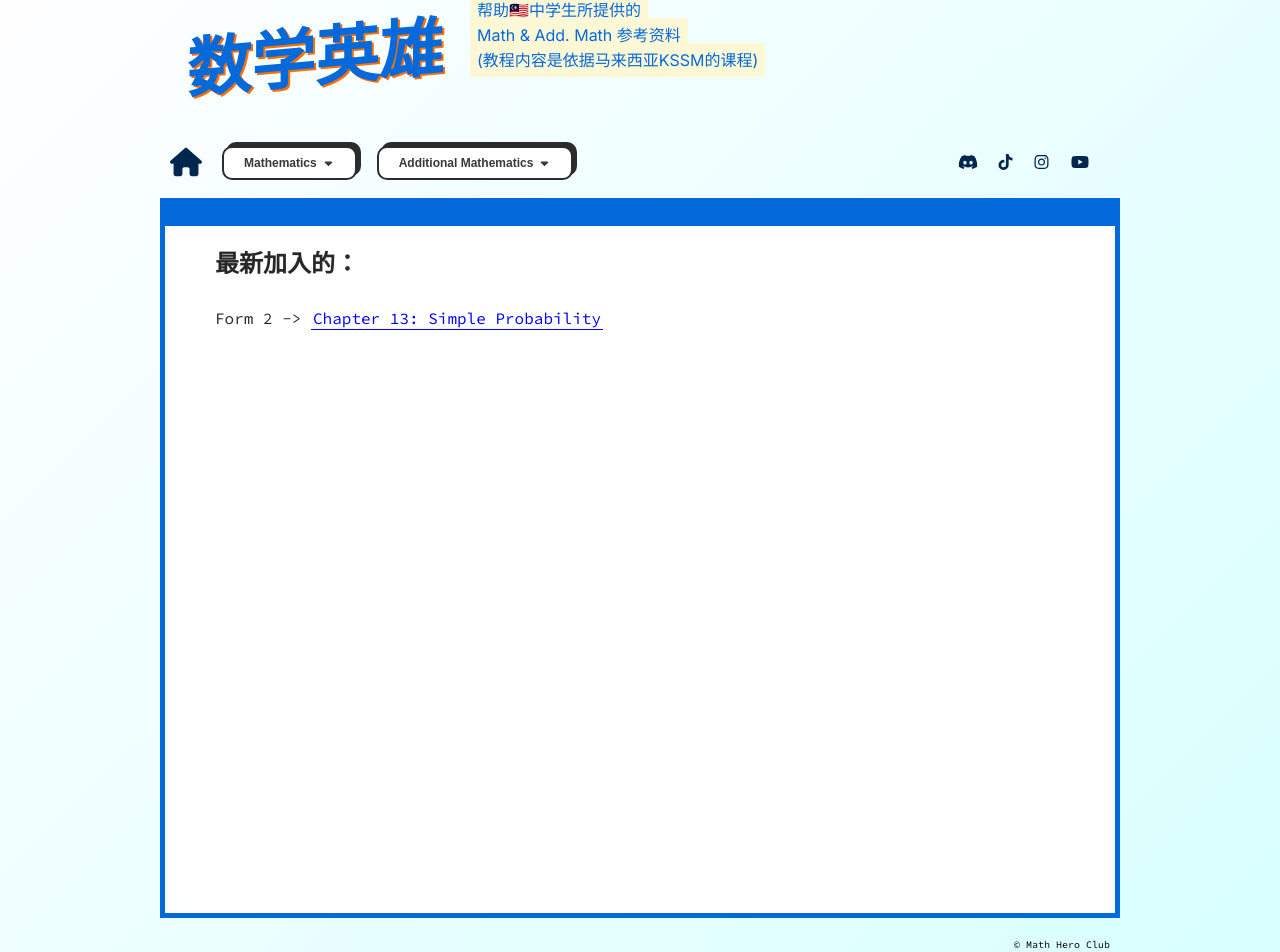
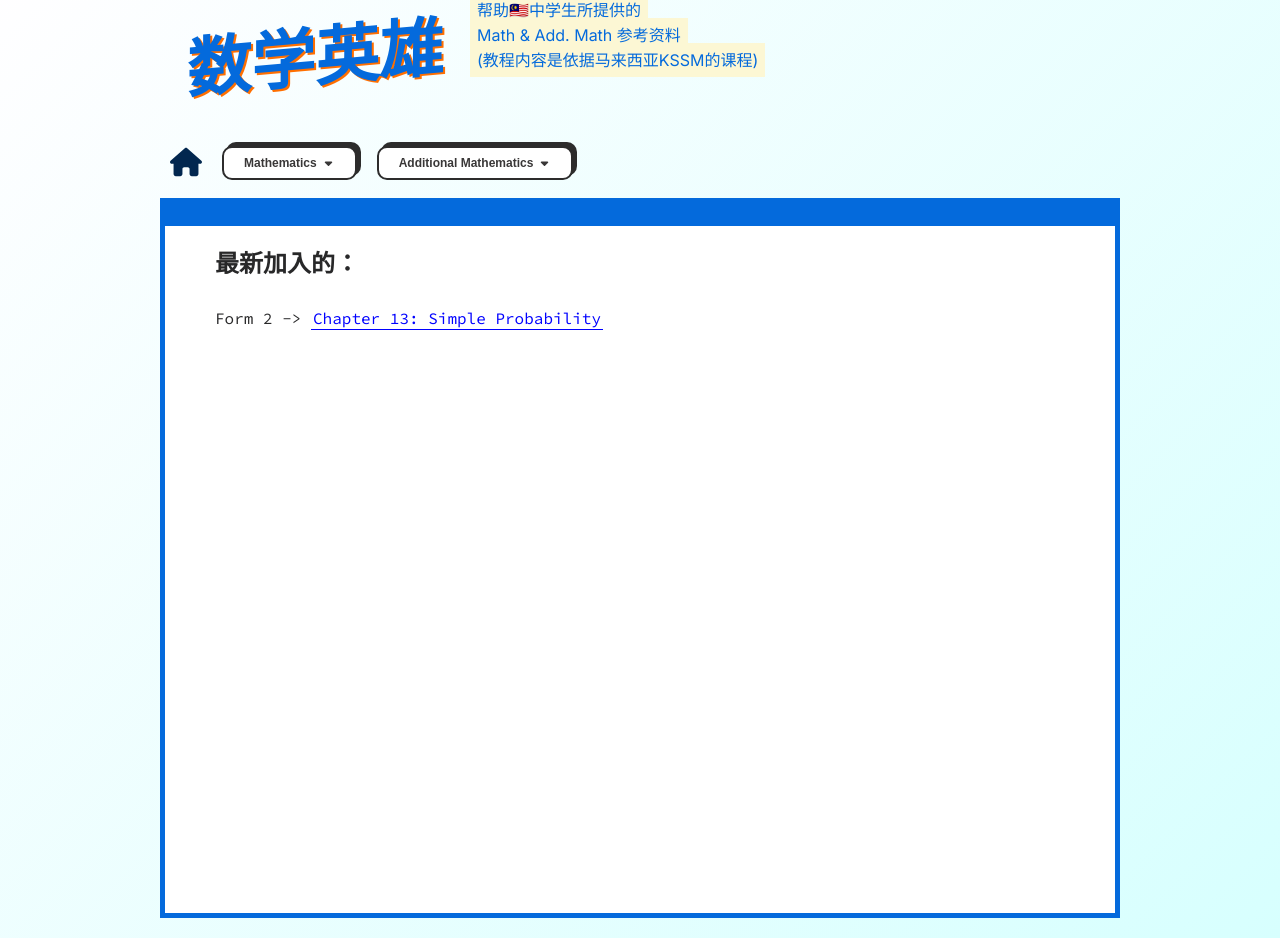
Before and after one commit to znhw/mhc_nextjs, a Next.js app: page / in a window 1280 px wide. Shown: the part 20-972 px from the top of the page. Built offline with nearby package versions, Linux system fonts and the light colour scheme; a web font is replaced by a local one.

Commit message:
remove socials & footer for netlify test debug

```diff
--- a/src/components/Layout.js
+++ b/src/components/Layout.js
@@ -11,7 +11,7 @@ export default function Layout({children}) {
             <div className={styles.layout}>
                 {children}
             </div>
-            <Footer />
+            {/* <Footer /> */}
 
 
         </div>
--- a/src/components/Nav.js
+++ b/src/components/Nav.js
@@ -17,7 +17,7 @@ export default function Nav() {
                 return <SubMenu item={item} key={index} />
             })}
 
-            <div className={styles.socials}>
+            {/* <div className={styles.socials}>
                 <a href='https://discord.gg/gnMFt3uHC8' >
                     <FontAwesomeIcon icon={faDiscord} width={20}/>
                 </a>
@@ -30,7 +30,7 @@ export default function Nav() {
                 <a href='https://www.youtube.com/@mathheroclub' >
                     <FontAwesomeIcon icon={faYoutube} width={20} />
                 </a>
-            </div>
+            </div> */}
         </nav>
     )
 }
```
